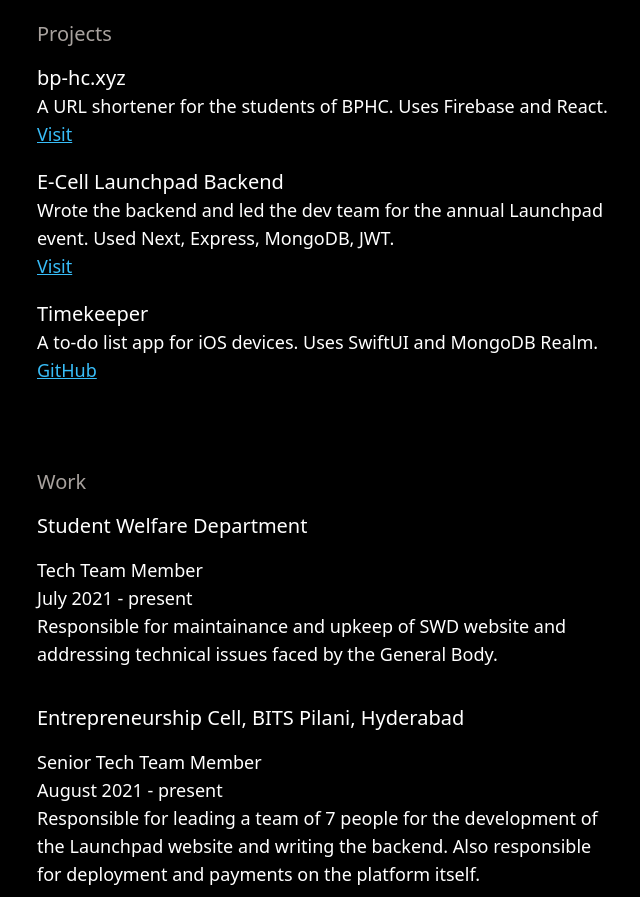
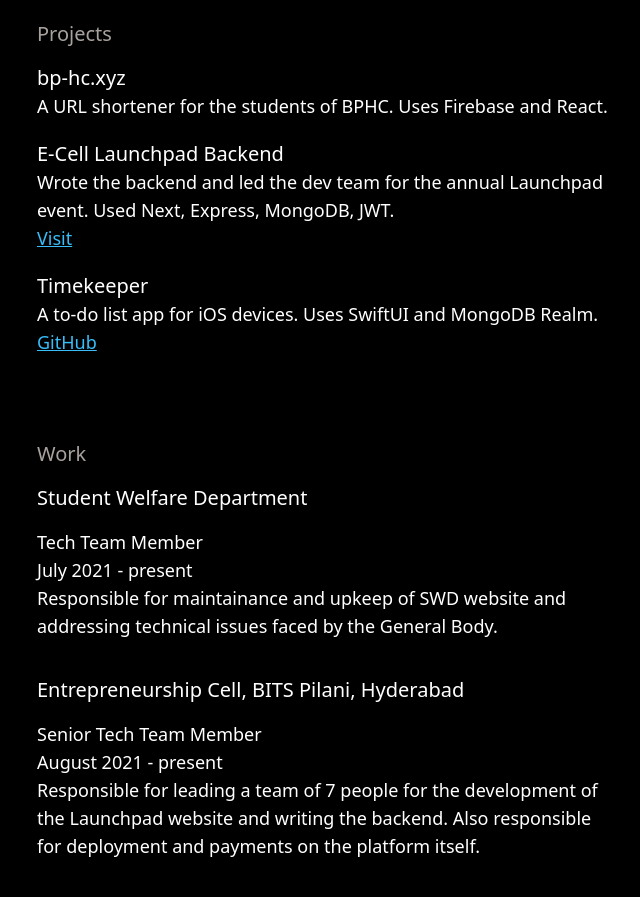
Before and after one commit to sanchitkalra/personal-website, a Next.js app: page / in a window 1280 px wide. Shown: the part 820-1717 px from the top of the page, without its empty margins (315-955 px from the left). Built offline with nearby package versions, Linux system fonts and the light colour scheme.

Commit message:
Remove bp-hc.xyz's link from the home page

```diff
--- a/data/projects.js
+++ b/data/projects.js
@@ -3,12 +3,7 @@
     name: 'bp-hc.xyz',
     description:
       'A URL shortener for the students of BPHC. Uses Firebase and React.',
-    links: [
-      {
-        type: 'Visit',
-        url: 'https://bp-hc.xyz',
-      },
-    ],
+    links: [],
   },
   {
     name: 'E-Cell Launchpad Backend',
```
